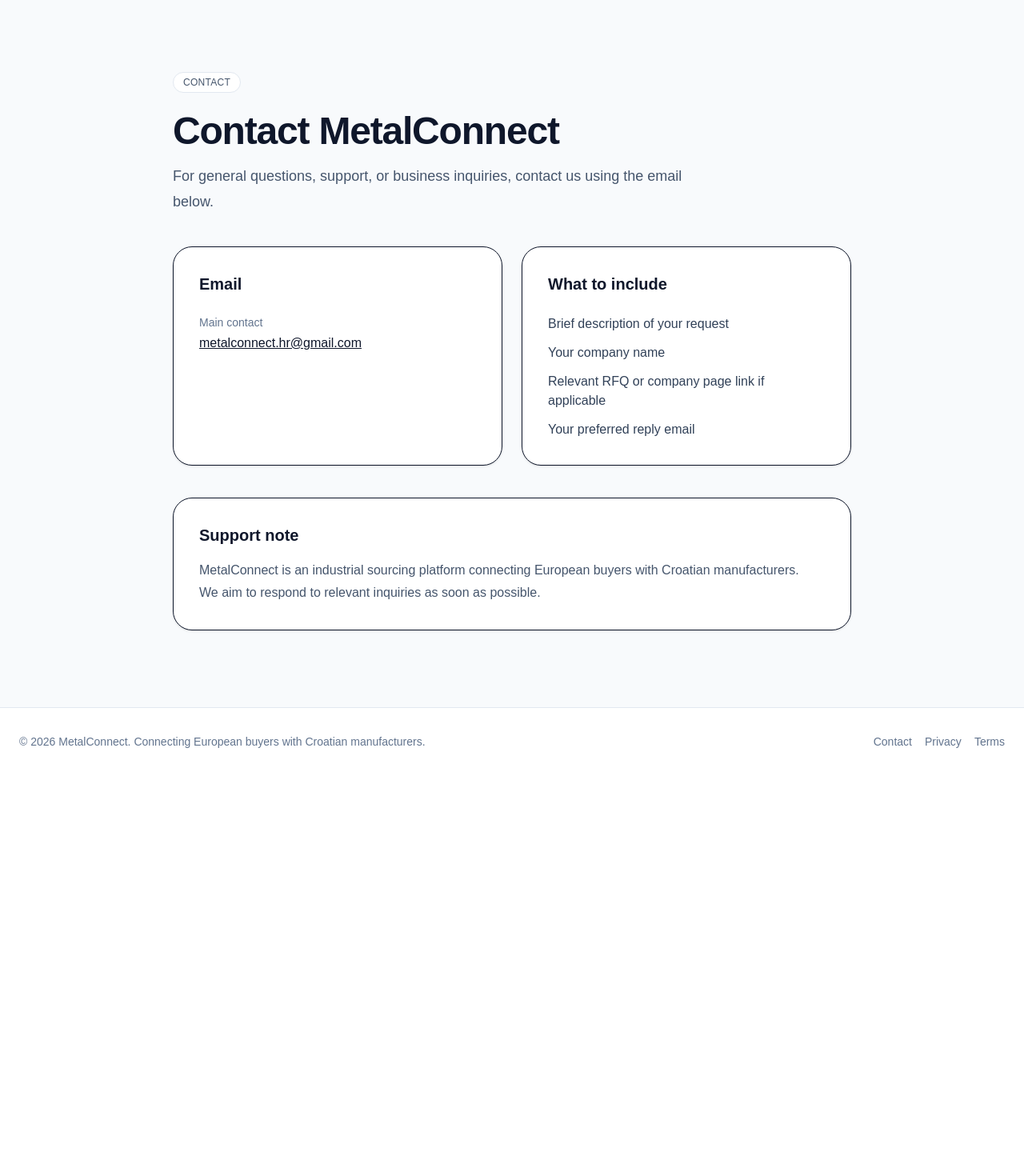
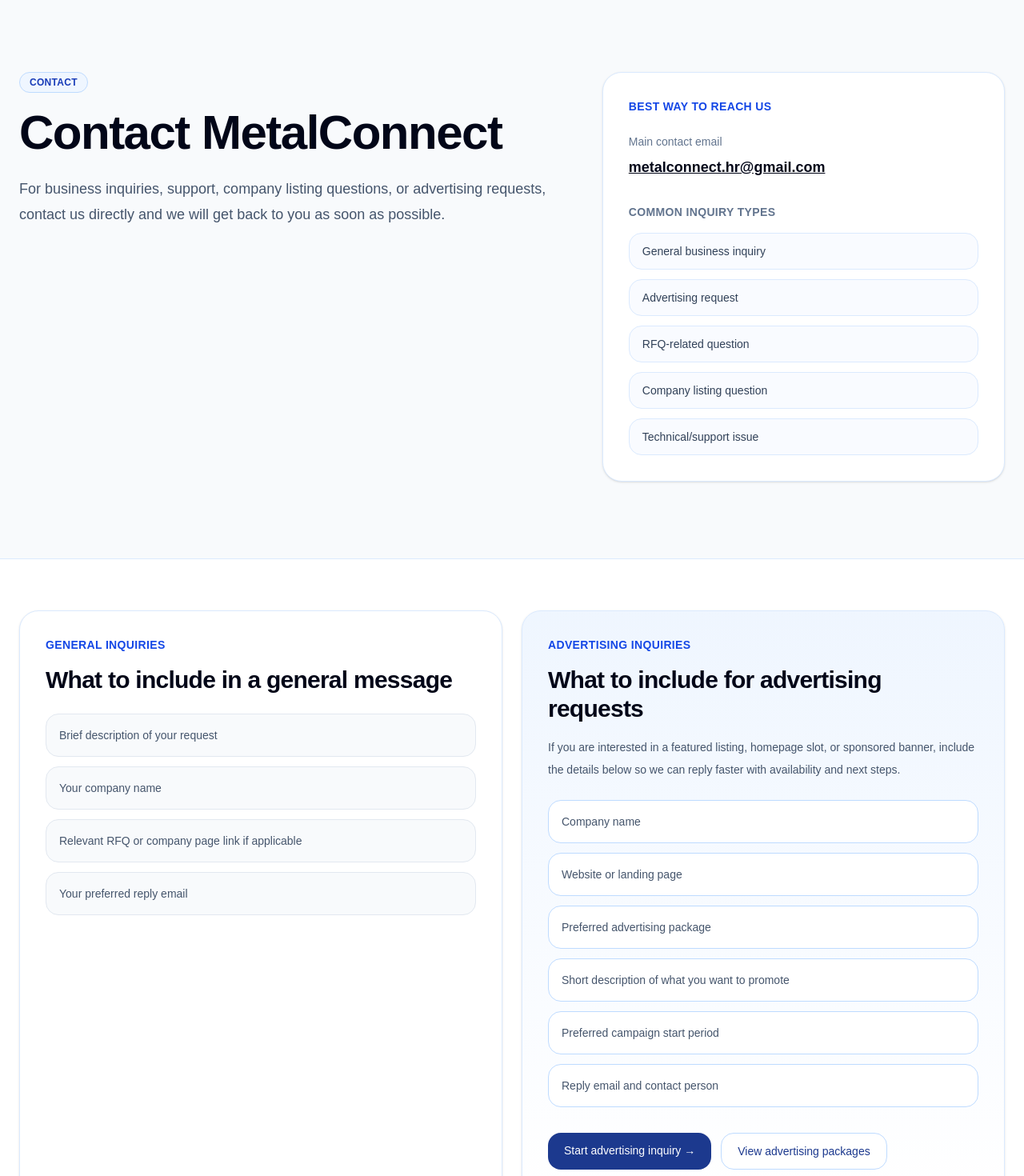
Before and after one commit to mini16111985-hub/metalconnect, a Next.js app: page /contact in a window 1280 px wide. Shown: the part 80-1550 px from the top of the page at 80% size. Before the commit the page ends 1049 px from the top, so only its background shows below. Built offline with nearby package versions, Linux system fonts and the light colour scheme.

Commit message:
Upgrade contact page for advertising inquiries

```diff
--- a/app/contact/page.js
+++ b/app/contact/page.js
@@ -1,56 +1,173 @@
 export const metadata = {
   title: "Contact | MetalConnect",
-  description: "Get in touch with MetalConnect.",
+  description: "Contact MetalConnect for general inquiries, support, and advertising requests.",
 };
 
 export default function ContactPage() {
+  const contactTypes = [
+    "General business inquiry",
+    "Advertising request",
+    "RFQ-related question",
+    "Company listing question",
+    "Technical/support issue",
+  ];
+
+  const advertisingChecklist = [
+    "Company name",
+    "Website or landing page",
+    "Preferred advertising package",
+    "Short description of what you want to promote",
+    "Preferred campaign start period",
+    "Reply email and contact person",
+  ];
+
+  const generalChecklist = [
+    "Brief description of your request",
+    "Your company name",
+    "Relevant RFQ or company page link if applicable",
+    "Your preferred reply email",
+  ];
+
   return (
     <main className="min-h-screen bg-slate-50 text-slate-900">
-      <section className="mx-auto max-w-4xl px-6 py-16 md:py-24">
-        <div className="mb-6 inline-flex rounded-full border border-slate-200 bg-white px-3 py-1 text-xs font-medium uppercase tracking-wide text-slate-600">
+      <section className="mx-auto max-w-7xl px-6 py-16 md:py-24">
+        <div className="grid gap-12 md:grid-cols-[1.15fr_0.85fr] md:items-start">
+          <div>
+            <div className="mb-5 inline-flex w-fit rounded-full border border-blue-200 bg-blue-50 px-3 py-1 text-xs font-semibold uppercase tracking-wide text-blue-800">
               Contact
             </div>
 
-        <h1 className="text-4xl font-bold tracking-tight md:text-5xl">
+            <h1 className="text-4xl font-bold tracking-tight text-slate-950 md:text-6xl">
               Contact MetalConnect
             </h1>
 
-        <p className="mt-4 max-w-2xl text-lg leading-8 text-slate-600">
-          For general questions, support, or business inquiries, contact us using the email below.
+            <p className="mt-6 max-w-3xl text-lg leading-8 text-slate-600">
+              For business inquiries, support, company listing questions, or
+              advertising requests, contact us directly and we will get back to
+              you as soon as possible.
             </p>
+          </div>
 
-        <div className="mt-10 grid gap-6 md:grid-cols-2">
-          <div className="rounded-3xl border bg-white p-8 shadow-sm">
-            <h2 className="text-xl font-semibold">Email</h2>
+          <div className="rounded-3xl border border-blue-100 bg-white p-8 shadow-sm">
+            <div className="text-sm font-semibold uppercase tracking-wide text-blue-700">
+              Best way to reach us
+            </div>
 
             <div className="mt-6 text-slate-700">
-              <div className="text-sm text-slate-500">Main contact</div>
+              <div className="text-sm text-slate-500">Main contact email</div>
               <a
                 href="mailto:metalconnect.hr@gmail.com"
-                className="mt-1 inline-block font-medium text-slate-900 underline"
+                className="mt-2 inline-block text-lg font-semibold text-slate-950 underline"
               >
                 metalconnect.hr@gmail.com
               </a>
             </div>
+
+            <div className="mt-8">
+              <div className="text-sm font-semibold uppercase tracking-wide text-slate-500">
+                Common inquiry types
               </div>
 
-          <div className="rounded-3xl border bg-white p-8 shadow-sm">
-            <h2 className="text-xl font-semibold">What to include</h2>
-
-            <ul className="mt-6 space-y-3 text-slate-700">
-              <li>Brief description of your request</li>
-              <li>Your company name</li>
-              <li>Relevant RFQ or company page link if applicable</li>
-              <li>Your preferred reply email</li>
+              <ul className="mt-4 space-y-3 text-sm text-slate-700">
+                {contactTypes.map((item) => (
+                  <li
+                    key={item}
+                    className="rounded-2xl border border-blue-100 bg-blue-50/40 px-4 py-3"
+                  >
+                    {item}
+                  </li>
+                ))}
               </ul>
             </div>
           </div>
+        </div>
+      </section>
 
-        <div className="mt-10 rounded-3xl border bg-white p-8 shadow-sm">
-          <h2 className="text-xl font-semibold">Support note</h2>
-          <p className="mt-4 max-w-3xl leading-7 text-slate-600">
-            MetalConnect is an industrial sourcing platform connecting European buyers with Croatian manufacturers.
-            We aim to respond to relevant inquiries as soon as possible.
+      <section className="border-y border-blue-100 bg-white">
+        <div className="mx-auto max-w-7xl px-6 py-16">
+          <div className="grid gap-6 lg:grid-cols-2">
+            <div className="rounded-3xl border border-blue-100 bg-white p-8 shadow-sm">
+              <div className="text-sm font-semibold uppercase tracking-wide text-blue-700">
+                General inquiries
+              </div>
+
+              <h2 className="mt-4 text-3xl font-bold tracking-tight text-slate-950">
+                What to include in a general message
+              </h2>
+
+              <ul className="mt-6 space-y-3 text-sm leading-7 text-slate-600">
+                {generalChecklist.map((item) => (
+                  <li
+                    key={item}
+                    className="rounded-2xl border border-slate-200 bg-slate-50 px-4 py-3"
+                  >
+                    {item}
+                  </li>
+                ))}
+              </ul>
+            </div>
+
+            <div className="rounded-3xl border border-blue-100 bg-gradient-to-b from-blue-50 to-white p-8 shadow-sm">
+              <div className="text-sm font-semibold uppercase tracking-wide text-blue-700">
+                Advertising inquiries
+              </div>
+
+              <h2 className="mt-4 text-3xl font-bold tracking-tight text-slate-950">
+                What to include for advertising requests
+              </h2>
+
+              <p className="mt-4 text-sm leading-7 text-slate-600">
+                If you are interested in a featured listing, homepage slot, or
+                sponsored banner, include the details below so we can reply
+                faster with availability and next steps.
+              </p>
+
+              <ul className="mt-6 space-y-3 text-sm leading-7 text-slate-600">
+                {advertisingChecklist.map((item) => (
+                  <li
+                    key={item}
+                    className="rounded-2xl border border-blue-200 bg-white px-4 py-3"
+                  >
+                    {item}
+                  </li>
+                ))}
+              </ul>
+
+              <div className="mt-8 flex flex-wrap gap-3">
+                <a
+                  href="mailto:metalconnect.hr@gmail.com?subject=Advertising%20Inquiry%20%E2%80%93%20MetalConnect"
+                  className="rounded-2xl bg-blue-900 px-5 py-3 text-sm font-medium text-white transition hover:bg-blue-800"
+                >
+                  Start advertising inquiry →
+                </a>
+
+                <a
+                  href="/advertise"
+                  className="rounded-2xl border border-blue-200 bg-white px-5 py-3 text-sm font-medium text-blue-900 transition hover:bg-blue-50"
+                >
+                  View advertising packages
+                </a>
+              </div>
+            </div>
+          </div>
+        </div>
+      </section>
+
+      <section className="mx-auto max-w-7xl px-6 py-16">
+        <div className="rounded-3xl border border-blue-100 bg-white p-8 shadow-sm">
+          <div className="text-sm font-semibold uppercase tracking-wide text-blue-700">
+            Support note
+          </div>
+
+          <h2 className="mt-4 text-3xl font-bold tracking-tight text-slate-950">
+            A focused B2B platform for industrial cooperation
+          </h2>
+
+          <p className="mt-4 max-w-4xl leading-8 text-slate-600">
+            MetalConnect is an industrial sourcing platform built to connect
+            European buyers with Croatian manufacturers. We aim to respond to
+            relevant business, supplier, and advertising inquiries as soon as
+            possible and keep communication clear and practical.
           </p>
         </div>
       </section>
```
Lines whose indentation alone changed are shown as unchanged.
